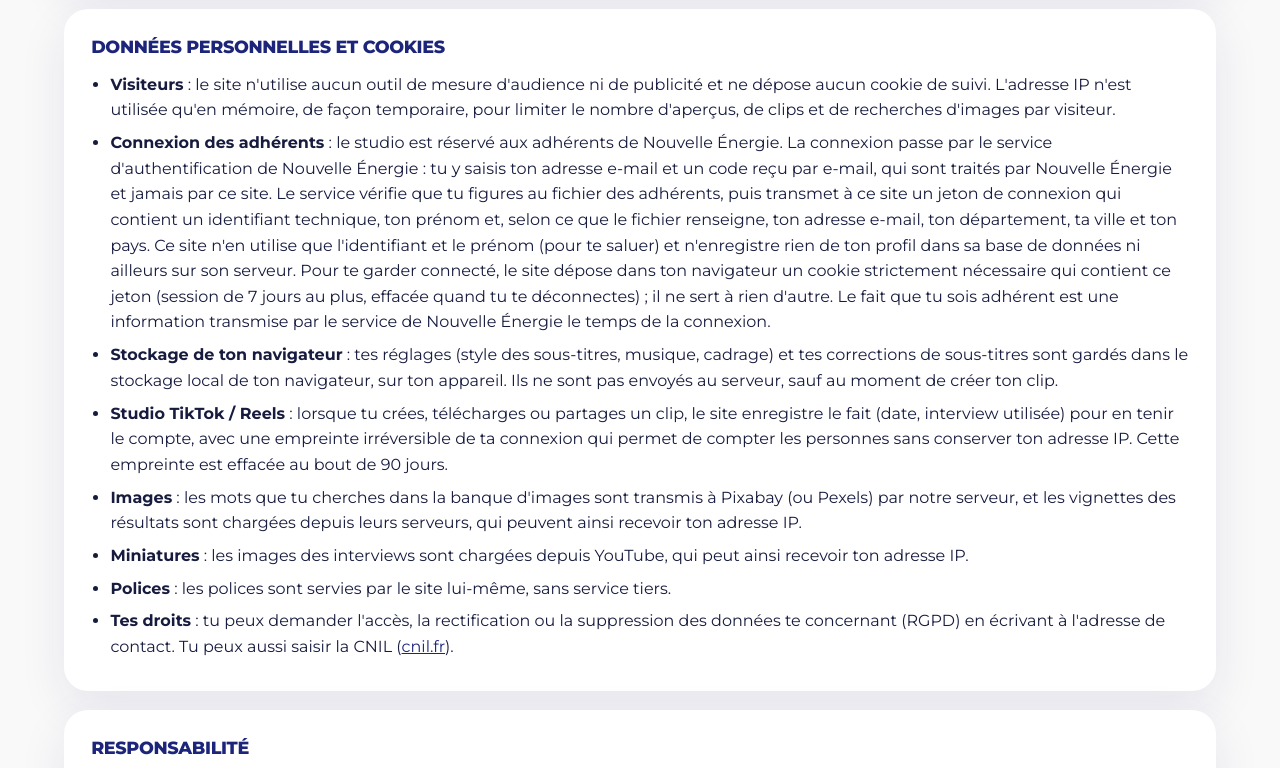
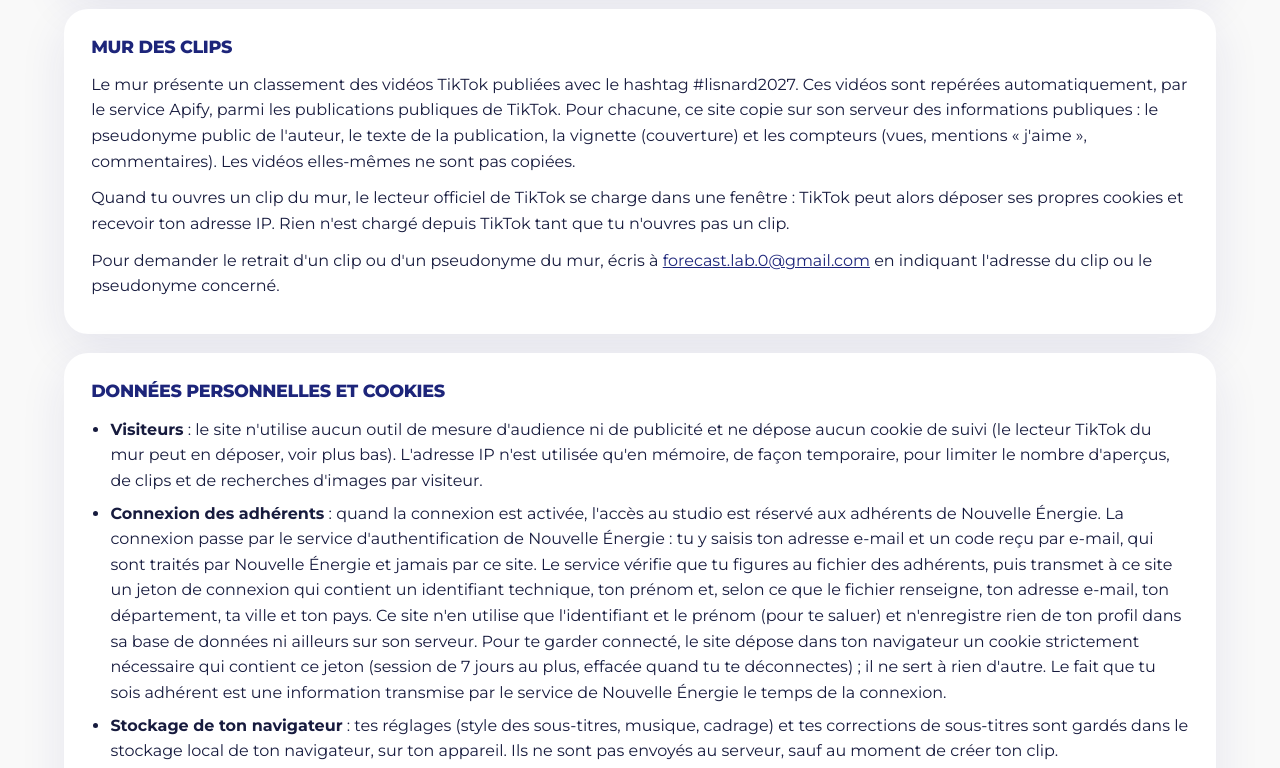
Before and after one commit to Pawzzz78/A-t-il-dit-a, a website: page public/mentions-legales/index.html in a window 1280 px wide. Shown: the part 1360-2128 px from the top of the page. Drawn offline with Linux system fonts and the light colour scheme.

Commit message:
fix: describe the clip wall in the legal notice

```diff
--- a/public/mentions-legales/index.html
+++ b/public/mentions-legales/index.html
@@ -61,10 +61,17 @@
     </section>
 
     <section class="card">
+      <h2>Mur des clips</h2>
+      <p>Le mur présente un classement des vidéos TikTok publiées avec le hashtag #lisnard2027. Ces vidéos sont repérées automatiquement, par le service Apify, parmi les publications publiques de TikTok. Pour chacune, ce site copie sur son serveur des informations publiques : le pseudonyme public de l'auteur, le texte de la publication, la vignette (couverture) et les compteurs (vues, mentions « j'aime », commentaires). Les vidéos elles-mêmes ne sont pas copiées.</p>
+      <p>Quand tu ouvres un clip du mur, le lecteur officiel de TikTok se charge dans une fenêtre : TikTok peut alors déposer ses propres cookies et recevoir ton adresse IP. Rien n'est chargé depuis TikTok tant que tu n'ouvres pas un clip.</p>
+      <p>Pour demander le retrait d'un clip ou d'un pseudonyme du mur, écris à <a href="mailto:forecast.lab.0@gmail.com">forecast.lab.0@gmail.com</a> en indiquant l'adresse du clip ou le pseudonyme concerné.</p>
+    </section>
+
+    <section class="card">
       <h2>Données personnelles et cookies</h2>
       <ul>
-        <li><strong>Visiteurs</strong> : le site n'utilise aucun outil de mesure d'audience ni de publicité et ne dépose aucun cookie de suivi. L'adresse IP n'est utilisée qu'en mémoire, de façon temporaire, pour limiter le nombre d'aperçus, de clips et de recherches d'images par visiteur.</li>
-        <li><strong>Connexion des adhérents</strong> : le studio est réservé aux adhérents de Nouvelle Énergie. La connexion passe par le service d'authentification de Nouvelle Énergie : tu y saisis ton adresse e-mail et un code reçu par e-mail, qui sont traités par Nouvelle Énergie et jamais par ce site. Le service vérifie que tu figures au fichier des adhérents, puis transmet à ce site un jeton de connexion qui contient un identifiant technique, ton prénom et, selon ce que le fichier renseigne, ton adresse e-mail, ton département, ta ville et ton pays. Ce site n'en utilise que l'identifiant et le prénom (pour te saluer) et n'enregistre rien de ton profil dans sa base de données ni ailleurs sur son serveur. Pour te garder connecté, le site dépose dans ton navigateur un cookie strictement nécessaire qui contient ce jeton (session de 7 jours au plus, effacée quand tu te déconnectes) ; il ne sert à rien d'autre. Le fait que tu sois adhérent est une information transmise par le service de Nouvelle Énergie le temps de la connexion.</li>
+        <li><strong>Visiteurs</strong> : le site n'utilise aucun outil de mesure d'audience ni de publicité et ne dépose aucun cookie de suivi (le lecteur TikTok du mur peut en déposer, voir plus bas). L'adresse IP n'est utilisée qu'en mémoire, de façon temporaire, pour limiter le nombre d'aperçus, de clips et de recherches d'images par visiteur.</li>
+        <li><strong>Connexion des adhérents</strong> : quand la connexion est activée, l'accès au studio est réservé aux adhérents de Nouvelle Énergie. La connexion passe par le service d'authentification de Nouvelle Énergie : tu y saisis ton adresse e-mail et un code reçu par e-mail, qui sont traités par Nouvelle Énergie et jamais par ce site. Le service vérifie que tu figures au fichier des adhérents, puis transmet à ce site un jeton de connexion qui contient un identifiant technique, ton prénom et, selon ce que le fichier renseigne, ton adresse e-mail, ton département, ta ville et ton pays. Ce site n'en utilise que l'identifiant et le prénom (pour te saluer) et n'enregistre rien de ton profil dans sa base de données ni ailleurs sur son serveur. Pour te garder connecté, le site dépose dans ton navigateur un cookie strictement nécessaire qui contient ce jeton (session de 7 jours au plus, effacée quand tu te déconnectes) ; il ne sert à rien d'autre. Le fait que tu sois adhérent est une information transmise par le service de Nouvelle Énergie le temps de la connexion.</li>
         <li><strong>Stockage de ton navigateur</strong> : tes réglages (style des sous-titres, musique, cadrage) et tes corrections de sous-titres sont gardés dans le stockage local de ton navigateur, sur ton appareil. Ils ne sont pas envoyés au serveur, sauf au moment de créer ton clip.</li>
         <li><strong>Studio TikTok / Reels</strong> : lorsque tu crées, télécharges ou partages un clip, le site enregistre le fait (date, interview utilisée) pour en tenir le compte, avec une empreinte irréversible de ta connexion qui permet de compter les personnes sans conserver ton adresse IP. Cette empreinte est effacée au bout de 90 jours.</li>
         <li><strong>Images</strong> : les mots que tu cherches dans la banque d'images sont transmis à Pixabay (ou Pexels) par notre serveur, et les vignettes des résultats sont chargées depuis leurs serveurs, qui peuvent ainsi recevoir ton adresse IP.</li>
```
